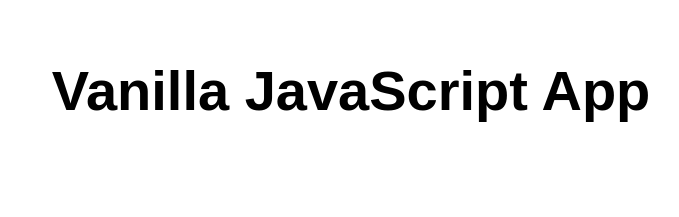
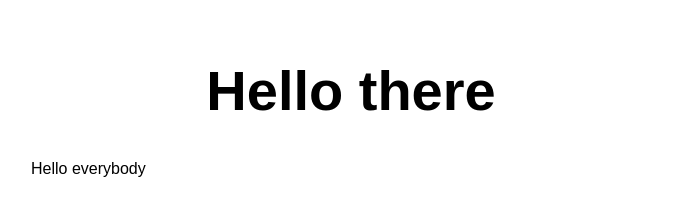
Before and after one commit to kotepopolski/First-Static-Web-App, a website: page src/index.html in a window 1280 px wide. Shown: the whole page, without its empty margins (289-968 px from the left). Drawn offline with Linux system fonts and the light colour scheme.

Commit message:
Update index.html

```diff
--- a/src/index.html
+++ b/src/index.html
@@ -5,12 +5,13 @@
   <meta charset="UTF-8">
   <meta name="viewport" content="width=device-width, initial-scale=1.0">
   <link rel="stylesheet" href="styles.css">
-  <title>Vanilla JavaScript App</title>
+  <title>First App</title>
 </head>
 
 <body>
   <main>
-    <h1>Vanilla JavaScript App</h1>
+    <h1>Hello there</h1>
+    <p>Hello everybody</p>
   </main>
 </body>
 
```
